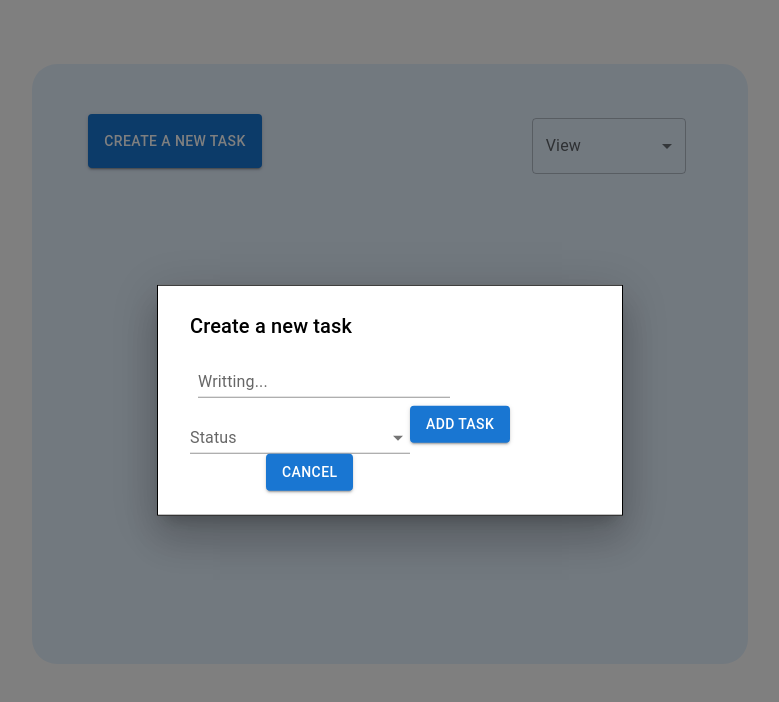
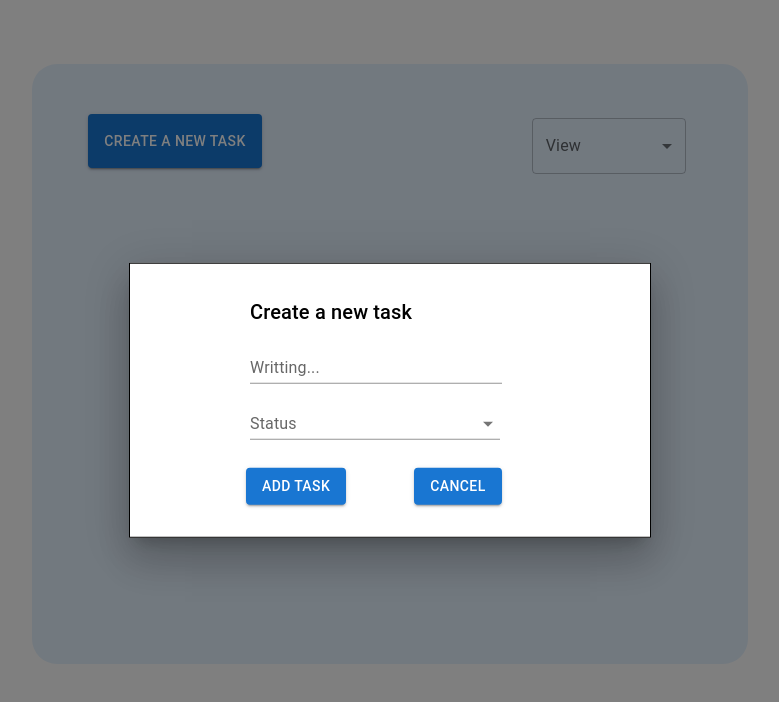
Before and after one commit to ezgiduzenlier/todo-list, a React (Create React App) app: page / in a window 1280 px wide. Both pictures are taken after a click on the button "CREATE A NEW TASK". Shown: the top 702 px of the page, without its empty margins (250-1029 px from the left). Built offline with nearby package versions, Linux system fonts and the light colour scheme.

Commit message:
edit modal
edit functionı ve css

```diff
--- a/src/App.css
+++ b/src/App.css
@@ -63,12 +63,21 @@
   width:70%;
 }
 #modal{
+  padding-right:-5%;
 }
+
+#modalMenu{
+  float:left;
+}
+
 #addTask{
-
+margin-top:7%;
+float:left;
+margin-left:-1%;
 }
 #cancelTask{
-  margin-left:19%;
+margin-left:17%;
+margin-top:7%;
 }
 ul li {
   background: #cce5ff;
@@ -88,9 +97,32 @@ ul li {
   padding:5px;
   margin-right:-3%;
 }
+#editButton{
+  float:right;
+  margin-right:-5%;
+  margin-top:-1%;
+}
 #currentDate{
 right:41%;
 }
 .boxInput .select .MenuItem{
   width:2%;
 }
+#standart-basic{
+  margin-left:-2%;
+}
+#modalStatus{
+  width:250px;
+}
+#modalText{
+  width:250px;
+}
+.css-xn6ruc{
+  margin-left:-2%;
+}
+#modal-modal-title{
+  margin-right:12%;
+}
+#checkTask{
+  float:right;
+}
--- a/src/App.js
+++ b/src/App.js
@@ -11,6 +11,7 @@ import Modal from '@mui/material/Modal';
 import TextField from '@mui/material/TextField';
 import Checkbox from '@mui/material/Checkbox';
 import DeleteIcon from '@mui/icons-material/Delete';
+import EditIcon from '@mui/icons-material/Edit';
 
 
 
@@ -37,9 +38,10 @@ function App() {
     bgcolor: 'background.paper',
     border: '1px solid ',
     boxShadow: 24,
-    pt: 3,
-    px: 4,
-    pb: 3,
+    pt: 4,
+    pl: 15,
+    pr: 0,
+    pb: 4,
   };
   const [open, setOpen] = React.useState(false);
   const handleOpen = () => setOpen(true);
@@ -71,12 +73,18 @@ function App() {
     handleClose();
   }
   //yeni bir dizi oluştur: id si boş olmayanlardan
+  //filter kullanırsak dizi döndürür
   function deleteItem(id){
     const newArray =items.filter(item=> item.id !== id);
     setItems(newArray);
   };
-  function editItem(){
-    const handleOpen = () => setOpen(true);
+  //nesne döndürdüğü için find kullandık
+  function editItem(id){
+    setOpen(true);
+    const editTask = items.find(item=> item.id === id);
+    console.log("id değeri: ",id);
+    console.log("burası edit item: ",editTask);
+    setNewItem(editTask.value);
   };
 
 
@@ -120,14 +128,14 @@ function App() {
       autoComplete="off"
     >
       <TextField
-      id="standard-basic"
+      id="modalText"
       label="Writting..."
       variant="standard"
       value={newItem}
       //aldığımız input değerini onChange ile set edicez yani yeni dizi olusturucaz.
       onChange={e=>setNewItem(e.target.value)}/>
     </Box>
-    <FormControl variant="standard" >
+    <FormControl id="modalStatus"variant="standard" >
         <InputLabel id="demo-simple-select-standard-label">Status</InputLabel>
         <Select
           labelId="demo-simple-select-standard-label"
@@ -136,11 +144,12 @@ function App() {
           onChange={modalChange}
           label="Age"
         >
-          <MenuItem id='modalMenu' value={10}>Completed</MenuItem>
-          <MenuItem id='modalMenu' value={20}>Incompleted</MenuItem>
-          <MenuItem id='modalMenu' value={30}>All</MenuItem>
+          <MenuItem id='modalMenu' >Completed</MenuItem>
+          <MenuItem id='modalMenu' >Incompleted</MenuItem>
+          <MenuItem id='modalMenu' >All</MenuItem>
         </Select>
       </FormControl>
+      <div className='modalButtons'>
     <Button
       variant="contained"
       id="addTask"
@@ -149,7 +158,9 @@ function App() {
     <Button
     variant="contained"
     onClick={()=>cancelTask()}
-    id="cancelTask">Cancel</Button>
+    id="cancelTask"
+    >Cancel</Button>
+    </div>
         </Box>
       </Modal>
 
@@ -157,8 +168,9 @@ function App() {
         {items.map(item=>{// map ile key kullanmak gerekli.
           return(
             //her bir iteme gelen id ve value
-            <li key={item.id}><Checkbox  {...label} />{item.value}
+            <li key={item.id}><Checkbox id='checkTask' {...label} />{item.value}
             <Button id={"lineDelete"} onClick={()=>deleteItem(item.id)} variant="text" ><DeleteIcon></DeleteIcon></Button>
+            <Button id={"editButton"} onClick={()=>editItem(item.id)} variant="text" ><EditIcon></EditIcon></Button>
             <div id='currentDate'>
             {currentDate}
             </div>
```
